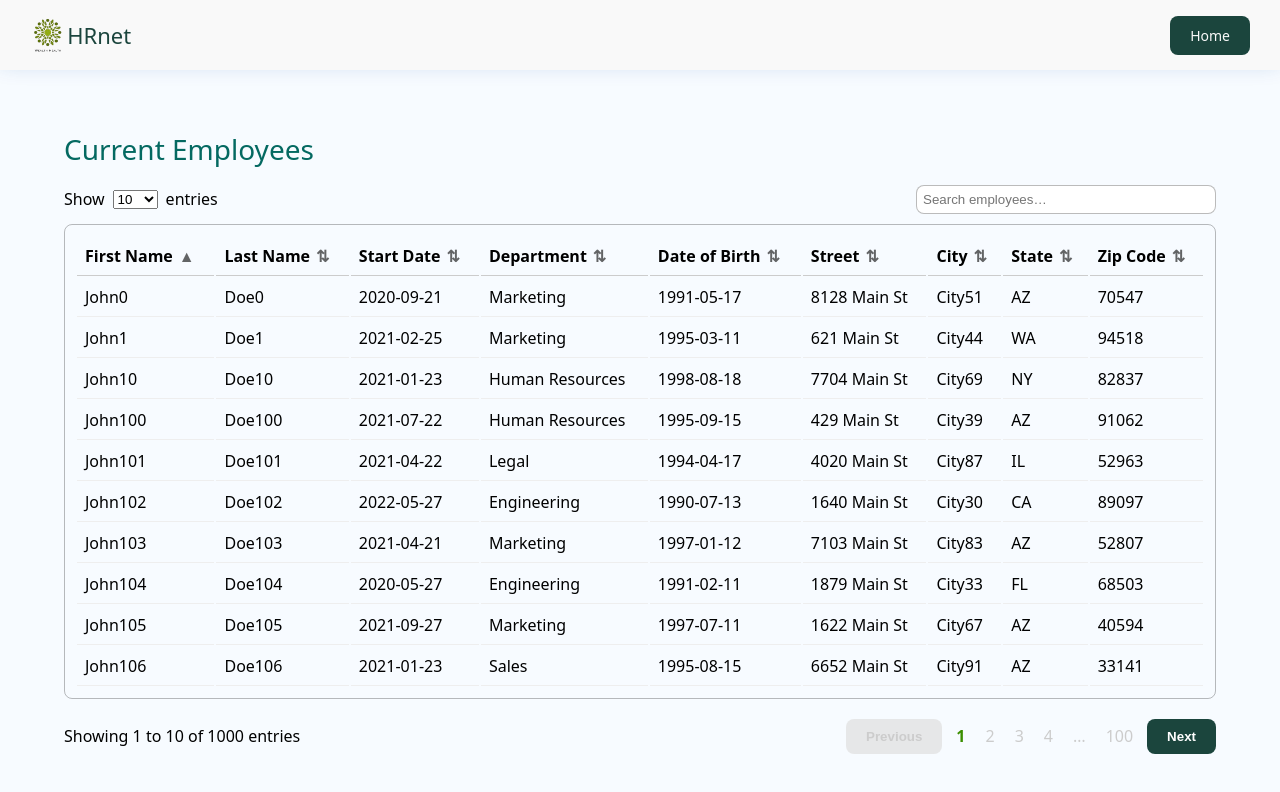
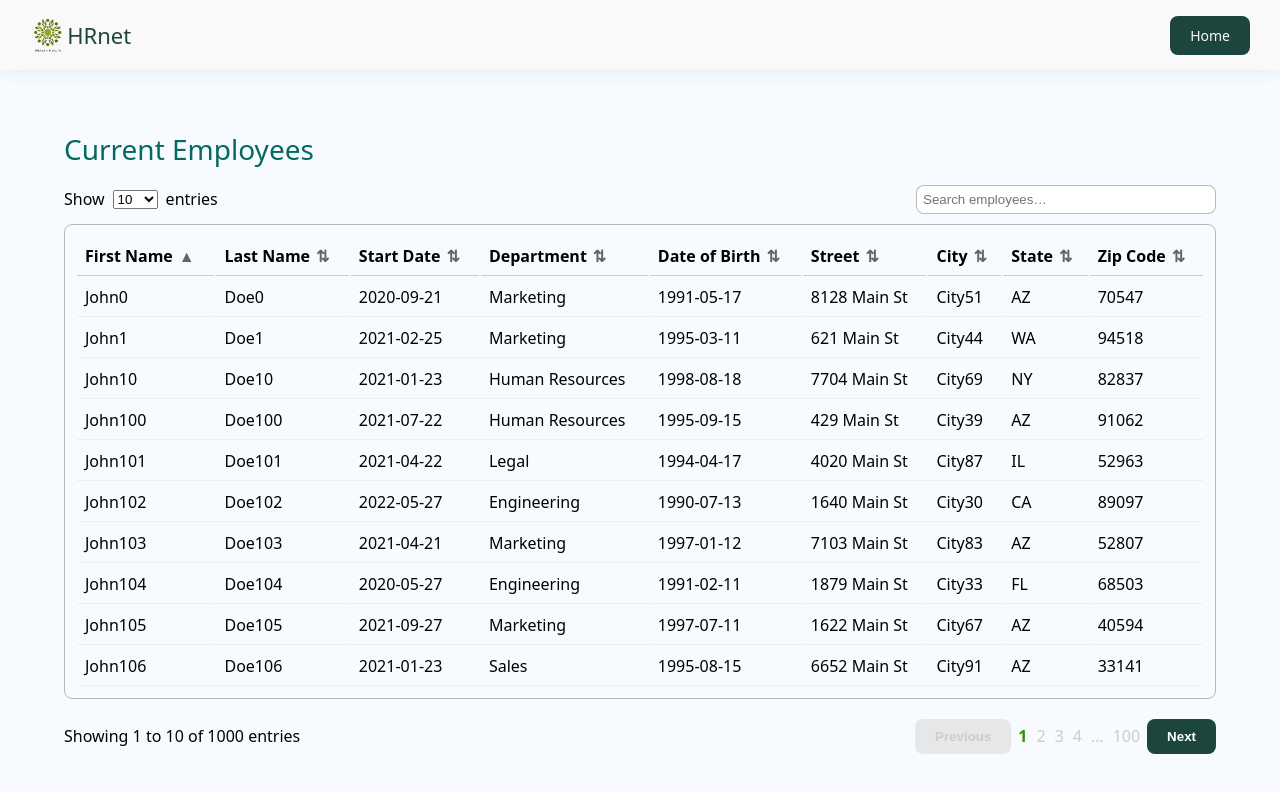
Before and after one commit to matteobruccoleri/HRnet, a React (Vite) app: page /employees in a window 1280 px wide. Shown: the top 792 px of the page. Built offline with nearby package versions, Linux system fonts and the light colour scheme.

Commit message:
feat: maj styles;

```diff
--- a/src/components/atoms/Button.jsx
+++ b/src/components/atoms/Button.jsx
@@ -16,6 +16,7 @@ const StyledButton = styled.button`
   color: #fff;
   transition: all 0.2s ease;
   transform: translateY(0);
+  flex: 1 0 0;
 
     &:hover {
       background-color: #046961;
--- a/src/pages/EmployeeList.jsx
+++ b/src/pages/EmployeeList.jsx
@@ -102,42 +102,32 @@ function EmployeeList() {
           <thead>
             <tr>
               {COLUMNS.map((c) => (
-                <th
+                <StyledTableHeader
                   key={c.key}
                   onClick={() => toggleSort(c.key)}
-                  style={{
-                    cursor: "pointer",
-                    userSelect: "none",
-                    textAlign: "left",
-                    padding: "8px",
-                    borderBottom: "1px solid #ccc",
-                  }}
                 >
-                  <span style={{ display: "inline-flex", alignItems: "center", gap: 6 }}>
+                  <HeaderContent>
                     <strong>{c.label}</strong>
-                    <span style={{ opacity: 0.6 }}>{sortIndicator(c.key)}</span>
-                  </span>
-                </th>
+                    <SortIndicator>{sortIndicator(c.key)}</SortIndicator>
+                  </HeaderContent>
+                </StyledTableHeader>
               ))}
             </tr>
           </thead>
           <tbody>
             {pageRows.length === 0 ? (
               <tr>
-                <td colSpan={COLUMNS.length} style={{ padding: 12, textAlign: "center" }}>
+                <EmptyCell colSpan={COLUMNS.length}>
                   No data available in table
-                </td>
+                </EmptyCell>
               </tr>
             ) : (
               pageRows.map((e, i) => (
                 <tr key={e.id ?? i}>
                   {COLUMNS.map((c) => (
-                    <td
-                      key={c.key}
-                      style={{ padding: "8px", borderBottom: "1px solid #eee" }}
-                    >
+                    <StyledTableCell key={c.key}>
                       {e[c.key]}
-                    </td>
+                    </StyledTableCell>
                   ))}
                 </tr>
               ))
@@ -165,27 +155,23 @@ function EmployeeList() {
           >
             Previous
           </Button>
-
+            <PageNumberWrapper>
             {getSmartPages(currentPage, totalPages).map((item, i) => {
               const isNumber = typeof item === "number";
               const isActive = isNumber && item === currentPage;
               return (
-              <span
+                <PageNumber
                   key={`${item}-${i}`}
                   onClick={() => isNumber && setPage(item)}
-                style={{
-                  fontWeight: isActive ? "bold" : "normal",
-                  color: isActive ? "#3b8e00" : "#ccc",
-                  cursor: isNumber ? "pointer" : "default",
-                  padding: "2px 6px",
-                  userSelect: "none",
-                }}
+                  $isActive={isActive}
+                  $isClickable={isNumber}
                   aria-current={isActive ? "page" : undefined}
                 >
                   {item}
-              </span>
+                </PageNumber>
               );
             })}
+          </PageNumberWrapper>
 
           <Button
             type="button"
@@ -267,5 +253,61 @@ const StyledShow = styled.div`
 const StyledPagination = styled.div`
   display: flex;
   align-items: center;
-  gap: 8px;
+  gap: 5px;
+  flex-wrap: wrap;
+
+  @media (min-width: 425px) {
+    flex-direction: row;
+    flex-wrap: nowrap;
+  }
+`;
+
+const StyledTableHeader = styled.th`
+  cursor: pointer;
+  user-select: none;
+  text-align: left;
+  padding: 8px;
+  border-bottom: 1px solid #ccc;
+`;
+
+const HeaderContent = styled.span`
+  display: inline-flex;
+  align-items: center;
+  gap: 6px;
+`;
+
+const SortIndicator = styled.span`
+  opacity: 0.6;
+`;
+
+const StyledTableCell = styled.td`
+  padding: 8px;
+  border-bottom: 1px solid #eee;
+`;
+
+const EmptyCell = styled.td`
+  padding: 12px;
+  text-align: center;
+`;
+
+const PageNumberWrapper = styled.div `
+    order: -1;
+    display: flex;
+    align-items: center;
+    justify-content: center;
+    gap: 5px;
+    width: 100%;
+
+    @media (min-width: 425px) {
+      order: initial;
+      width: auto;
+    }
 `
+
+const PageNumber = styled.span`
+  font-weight: ${props => props.$isActive ? 'bold' : 'normal'};
+  color: ${props => props.$isActive ? '#3b8e00' : '#ccc'};
+  cursor: ${props => props.$isClickable ? 'pointer' : 'default'};
+  padding: 2px;
+  user-select: none;
+`;
```
Lines whose indentation alone changed are shown as unchanged.
